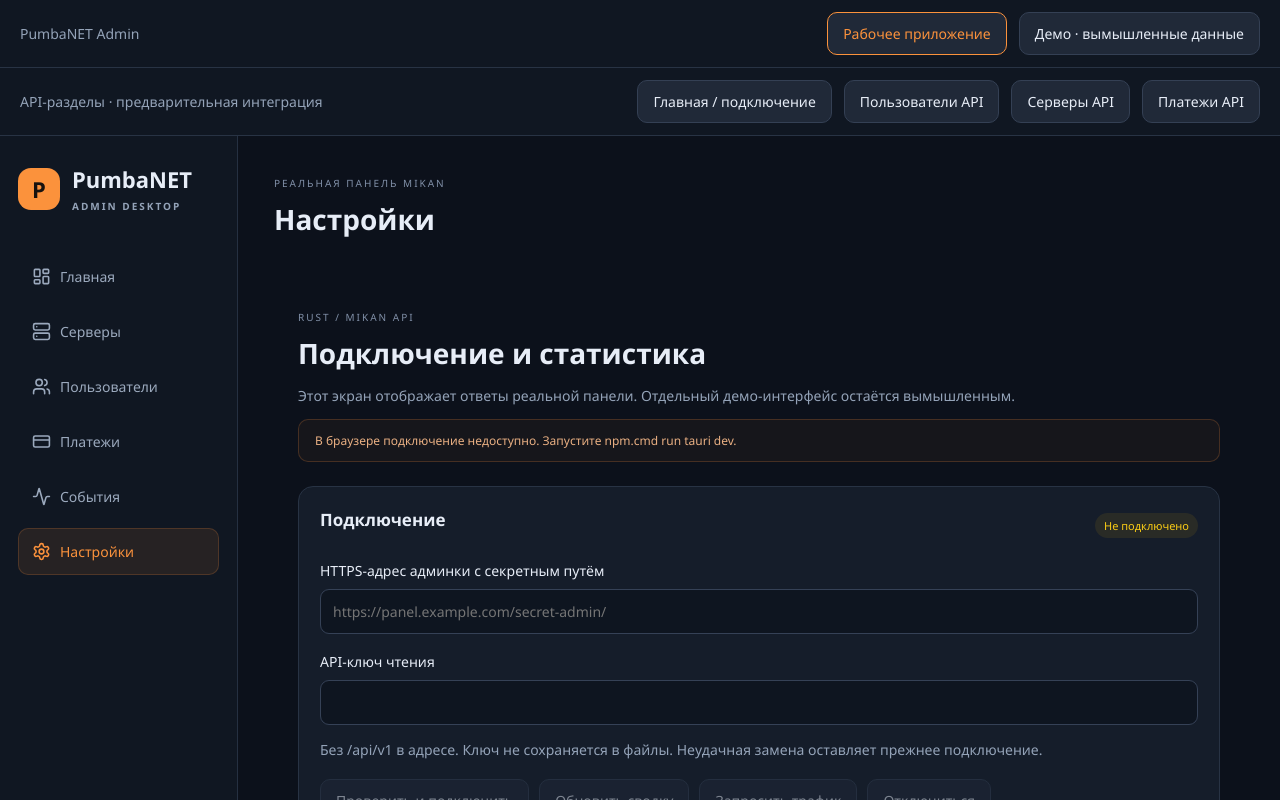
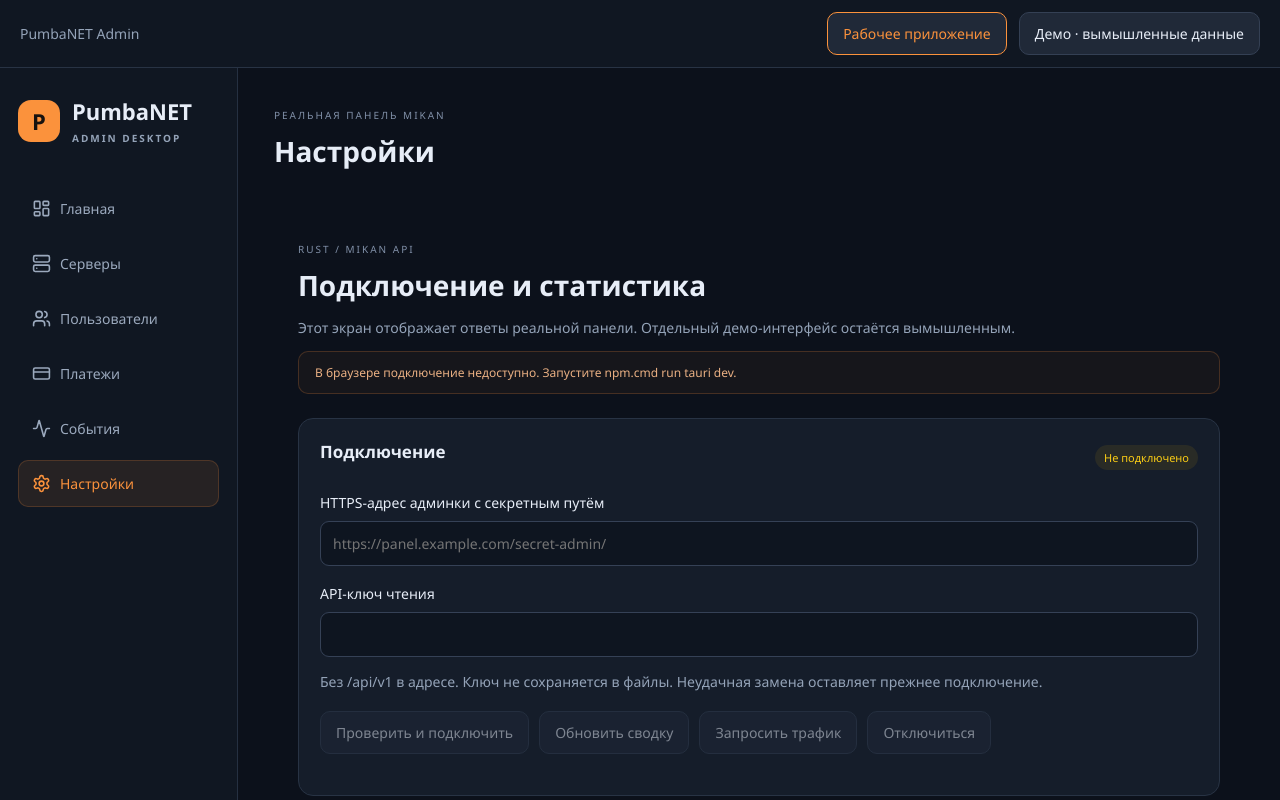
Before and after one commit to Fortumers/mikan-remote, a React (Vite) app: page / in a window 1280 px wide. Shown: the top 800 px of the page. Built offline with nearby package versions, Linux system fonts and the light colour scheme.

Commit message:
fix: connect sidebar sections and remove duplicate API navigation

```diff
--- a/src/RealSections.tsx
+++ b/src/RealSections.tsx
@@ -1,7 +1,2 @@
-import {useState} from 'react';
 import RealApp from './RealApp';
-import ApiCollection from './ApiCollection';
-export default function RealSections(){
- const [section,setSection]=useState<'dashboard'|'users'|'nodes'|'payments'>('dashboard');
- return <><div className="workspace-switch"><span>API-разделы · предварительная интеграция</span><button onClick={()=>setSection('dashboard')}>Главная / подключение</button><button onClick={()=>setSection('users')}>Пользователи API</button><button onClick={()=>setSection('nodes')}>Серверы API</button><button onClick={()=>setSection('payments')}>Платежи API</button></div><div hidden={section!=='dashboard'}><RealApp/></div>{section!=='dashboard'&&<div className="connection-page"><ApiCollection key={section} kind={section}/></div>}</>;
-}
+export default function RealSections(){return <RealApp/>;}
```
Also changed, not shown: src/RealApp.tsx (+2 -1 lines), 1 other file (tests, documents, lock files or other folders).
